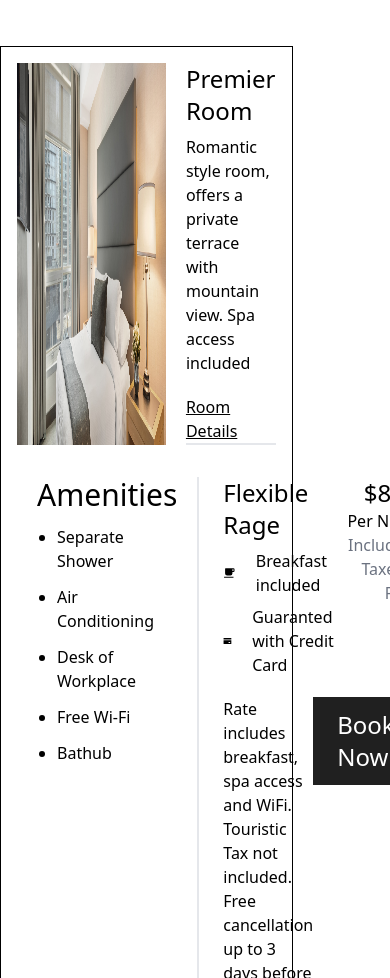
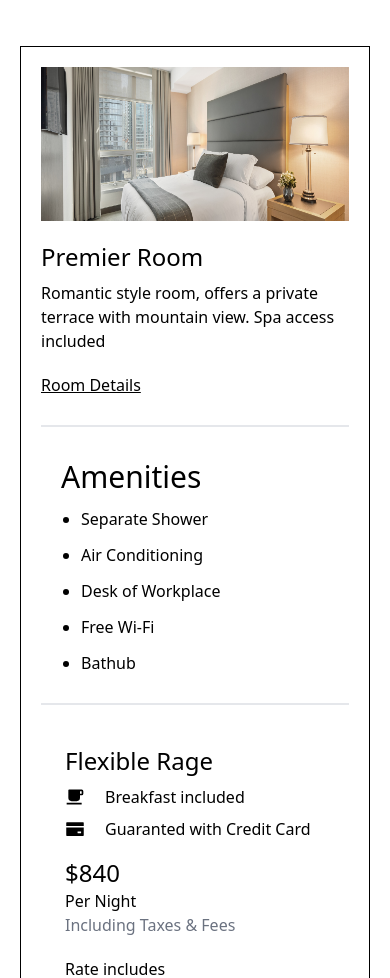
Before and after one commit to hotel-management-web-app/client, a Next.js app: page /room-booking in a window 390 px wide. Shown: the part 590-1568 px from the top of the page. Built offline with nearby package versions, Linux system fonts and the light colour scheme.

Commit message:
add responsiveness

```diff
--- a/pages/room-booking.tsx
+++ b/pages/room-booking.tsx
@@ -32,12 +32,12 @@ const amenities = [
 ];
 
 const RoomBooking = () => (
-  <div className="container max-w-container mx-auto">
+  <div className="container max-w-container mx-auto px-5 2xl:px-0">
     <Seo title="Room Booking" />
     <div className="mt-10">
       <Booking />
     </div>
-    <div className="flex gap-20 w-3/4 mt-10 border border-black px-20 py-5">
+    <div className="flex gap-20 xl:w-[1090px] mt-10 border border-black px-20 py-5">
       <div>
         <div className="flex">
           <p>View Results By</p>
@@ -53,10 +53,17 @@ const RoomBooking = () => (
         <p className="font-medium">Recommended</p>
       </div>
     </div>
-    <div className="border border-black mt-12 w-3/4 p-4 mb-20">
-      <div className="flex gap-5">
-        <Image src={RoomImg} width="500px" height="250px" />
-        <div className="border-b-2 w-full">
+    <div className="border border-black mt-12 xl:w-[1090px] p-5 mb-20">
+      <div className="flex flex-col xl:flex-row gap-5">
+        <div className="w-full xl:w-[500px] xl:h-[166px] overflow-hidden">
+          <Image
+            src={RoomImg}
+            width="500px"
+            height="250px"
+            layout="responsive"
+          />
+        </div>
+        <div className="border-b-2 w-full pb-7">
           <p className="font-medium text-2xl">Premier Room</p>
           <p className="font-light mt-2">
             Romantic style room, offers a private terrace with mountain view.
@@ -65,8 +72,8 @@ const RoomBooking = () => (
           <div className="underline mt-5">Room Details</div>
         </div>
       </div>
-      <div className="flex mt-8">
-        <div className="w-[500px] border-r-2 px-5">
+      <div className="md:flex mt-8">
+        <div className="md:w-[330px] xl:w-[500px] border-b-2 pb-7 md:border-b-0 md:border-r-2 px-5">
           <p className="text-3xl">Amenities</p>
           <ul className="font-light list-disc ml-5">
             {amenities.map((amenity) => (
@@ -76,8 +83,8 @@ const RoomBooking = () => (
             ))}
           </ul>
         </div>
-        <div className="px-6 w-full font-light">
-          <div className="flex justify-between">
+        <div className="pl-6 w-full font-light mt-10 md:mt-0">
+          <div className="flex flex-wrap justify-between gap-4">
             <div>
               <p className="font-medium text-2xl">Flexible Rage</p>
               <div className="flex gap-5 items-center font-medium mt-2">
@@ -89,14 +96,14 @@ const RoomBooking = () => (
                 <p>Guaranted with Credit Card</p>
               </div>
             </div>
-            <div className="text-right">
+            <div className="sm:text-right">
               <p className="text-2xl font-medium">$840</p>
               <p className="">Per Night</p>
               <p className="text-gray-500">Including Taxes & Fees</p>
             </div>
           </div>
-          <div className="flex justify-between items-start mt-5">
-            <p className=" w-3/5">
+          <div className="flex flex-wrap justify-between gap-5 items-start mt-5">
+            <p className="w-3/5">
               Rate includes breakfast, spa access and WiFi. Touristic Tax not
               included. Free cancellation up to 3 days before the day of
               arrival, subject to full penalty.
```
